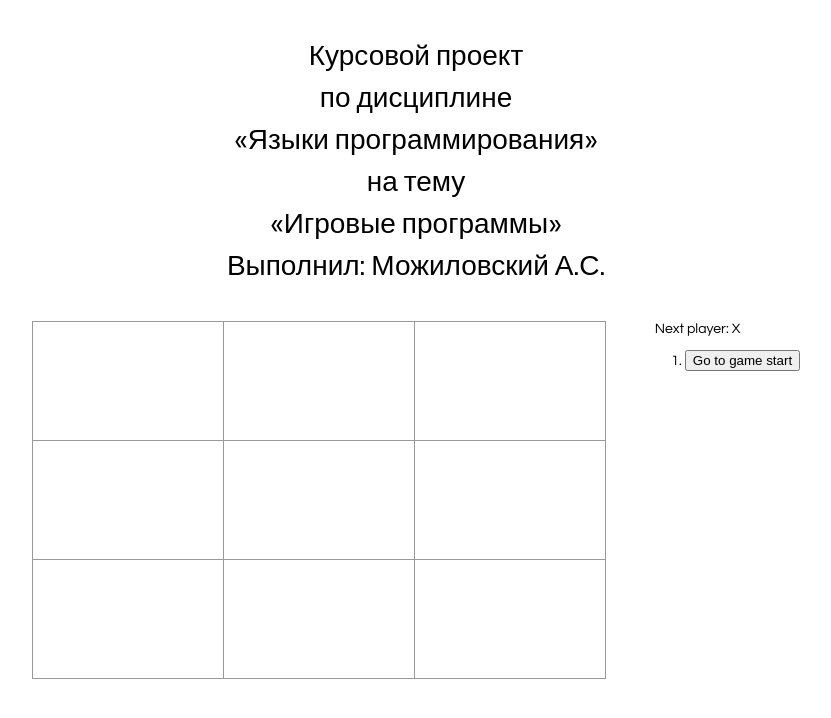
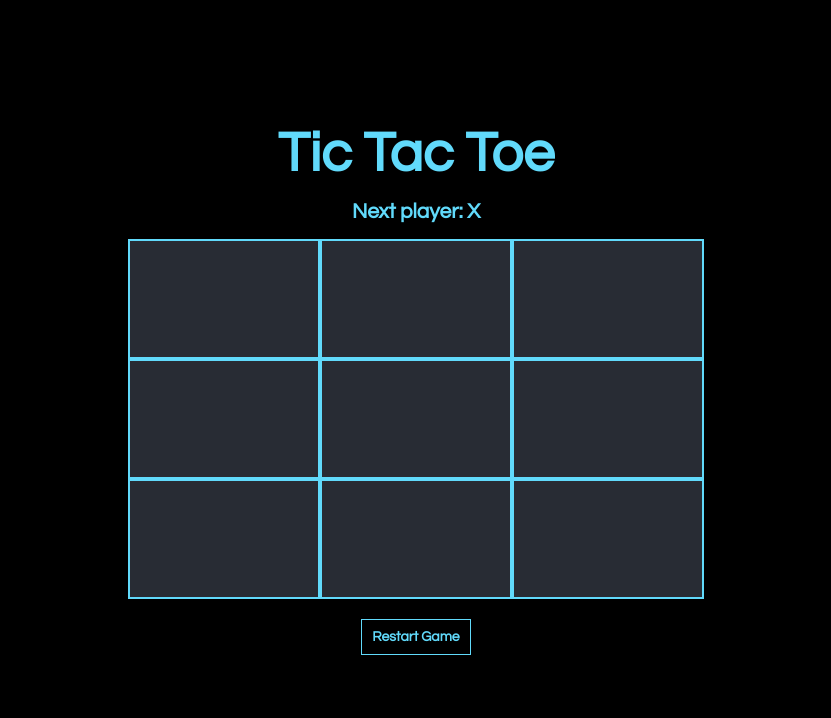
Before and after one commit to ironyhouse/react-ticTacToe, a React app: page / in a window 1280 px wide. Shown: the whole page, without its empty margins (224-1055 px from the left). Built offline with nearby package versions, Linux system fonts and the light colour scheme.

Commit message:
finished project

```diff
--- a/package.json
+++ b/package.json
@@ -7,6 +7,7 @@
     "@testing-library/jest-dom": "^4.2.4",
     "@testing-library/react": "^9.4.0",
     "@testing-library/user-event": "^7.2.1",
+    "bootstrap": "^4.4.1",
     "react": "^16.12.0",
     "react-dom": "^16.12.0",
     "react-scripts": "3.3.0"
--- a/public/index.html
+++ b/public/index.html
@@ -9,32 +9,12 @@
       name="description"
       content="Курсовой проект"
     />
-    <link rel="apple-touch-icon" href="%PUBLIC_URL%/logo192.png" />
-    <!--
-      manifest.json provides metadata used when your web app is installed on a
-      user's mobile device or desktop. See https://developers.google.com/web/fundamentals/web-app-manifest/
-    -->
-    <link rel="manifest" href="%PUBLIC_URL%/manifest.json" />
-    <!--
-      Notice the use of %PUBLIC_URL% in the tags above.
-      It will be replaced with the URL of the `public` folder during the build.
-      Only files inside the `public` folder can be referenced from the HTML.
-
-      Unlike "/favicon.ico" or "favicon.ico", "%PUBLIC_URL%/favicon.ico" will
-      work correctly both with client-side routing and a non-root public URL.
-      Learn how to configure a non-root public URL by running `npm run build`.
-    -->
-    <title>Крестики и нолики</title>
+    <title>Tic Tac Toe</title>
   </head>
   <body>
     <!-- Title -->
     <div class="title">
-      <div>Курсовой проект</div>
-      <div>по дисциплине</div>
-      <div>«Языки программирования»</div>
-      <div>на тему</div>
-      <div>«Игровые программы»</div>
-      <div>Выполнил: Можиловский А.С.</div>
+      <div>Tic Tac Toe</div>
     </div>
     <!-- Table -->
     <div id="root"></div>
--- a/src/index.css
+++ b/src/index.css
@@ -1,17 +1,28 @@
 body {
+  height: 100vh;
+  display: flex;
+  justify-content: center;
+  align-items: center;
+  flex-direction: column;
   font: 14px "Century Gothic", Futura, sans-serif;
-  margin: 0 auto;
-  min-width: 600px;
+  margin: auto;
+  background: black;
+  color: #61dafb;
+}
+#root {
+  display: flex;
+  justify-content: center;
 }
 
-/* Title */
+
+/*** Title ***/
 .title {
   text-align: center;
-  font-size: 28px;
-  margin: 5vh;
 }
 .title div {
-  margin: 10px 0;
+  font-size: 56px;
+  font-weight: bold;
+  margin: 0 auto;
 }
 .board-row:after {
   clear: both;
@@ -20,47 +31,77 @@ body {
 }
 
 
-/* Status bar */
-.status {
-  margin-bottom: 10px;
-}
-ol, ul {
-  padding-left: 30px;
-
-}
-#root {
-  display: flex;
-  justify-content: center;
-  margin: auto;
-}
-
-/* Table */
+/*** Table ***/
 .square {
-  height: 15vh;
-  width: 15vw;
-  background: #fff;
-  border: 1px solid #999;
+  background: #282c34;
+  border: 2px solid #61dafb;
+  color: gold;
   float: left;
-  font-size: 15vh;
+  font-size: 15vw;
   font-weight: bold;
   line-height: 34px;
-  margin-right: -1px;
-  margin-top: -1px;
+  /* margin-right: -1px;
+  margin-top: -1px; */
   padding: 0;
   text-align: center;
-
 }
 .square:focus {
   outline: none;
 }
-.kbd-navigation .square:focus {
+/* .kbd-navigation .square:focus {
   background: #ddd;
-}
+} */
 .game {
   display: flex;
-  flex-direction: row;
+  flex-direction: column;
 }
+
+
+/*** Info ***/
 .game-info {
-  margin-left: 50px;
+  display: flex;
+  flex-direction: column;
+  margin: 0 auto;
+}
+.game-moves {
+  display: flex;
+  justify-content: center;
+  background: none;
+  color: #61dafb;
+}
+/* Hide Moves*/
+.game-moves div:not(:first-child) {
+  display: none;
+}
 
+
+/*** Button Restart ***/
+.game-moves div div {
+  border: 1px solid #61dafb;
+  margin: 20px;
+  padding: 10px;
+  font-weight: bold;
 }
+.game-moves div div:hover {
+  cursor: pointer;
+  border: 1px solid gold;
+  transition: ease-in-out 0.3s;
+}
+
+
+
+/* Media*/
+@media (orientation: portrait) {
+  .square {
+    height: 15vh;
+    width: 20vw;
+    font-size: 15vw;
+  }
+}
+@media (orientation: landscape) {
+  .square {
+    height: 15vh;
+    width: 15vw;
+    font-size: 15vh;
+  }
+}
--- a/src/index.js
+++ b/src/index.js
@@ -2,7 +2,13 @@ import React from 'react';
 import ReactDOM from 'react-dom';
 import './index.css';
 
+
+/*
+    Компонент Square отображает одиночную кнопку <button>, а Board отображает 9 квадратов.
+    Компонент Game отображает Board со значениями чисел-заполнителей.
+*/
 function Square(props) {
+    /* Заполняет компонент Square значением, когда мы щелкаем по нему */
     return (
         <button className="square" onClick={props.onClick}>
         {props.value}
@@ -44,6 +50,7 @@ class Board extends React.Component {
 }
 
 class Game extends React.Component {
+    /* Заполняет массив значением null */
 constructor(props) {
     super(props);
     this.state = {
@@ -56,14 +63,16 @@ constructor(props) {
     xIsNext: true
     };
 }
-
+/* Игнорируем клики если кто-то выйграл или все квадраты заполнены */
 handleClick(i) {
+    /* Cоздает копию массива (вместо мутации) */
     const history = this.state.history.slice(0, this.state.stepNumber + 1);
     const current = history[history.length - 1];
     const squares = current.squares.slice();
     if (calculateWinner(squares) || squares[i]) {
     return;
     }
+    /* чередование «Х» и «О» */
     squares[i] = this.state.xIsNext ? "X" : "O";
     this.setState({
     history: history.concat([
@@ -75,7 +84,7 @@ handleClick(i) {
     xIsNext: !this.state.xIsNext
     });
 }
-
+/* Вернуться на орпеделенный ход */
 jumpTo(step) {
     this.setState({
     stepNumber: step,
@@ -85,48 +94,53 @@ jumpTo(step) {
 
 render() {
     const history = this.state.history;
+    /*  Отрисовывает ход */
     const current = history[this.state.stepNumber];
     const winner = calculateWinner(current.squares);
 
     const moves = history.map((step, move) => {
     const desc = move ?
         'Go to move #' + move :
-        'Go to game start';
+        'Restart Game';
     return (
-        <li key={move}>
-        <button onClick={() => this.jumpTo(move)}>{desc}</button>
-        </li>
-    );
+            <div key={move}>
+                <div onClick={() => this.jumpTo(move)}>{desc}</div>
+            </div>
+        );
     });
 
     let status;
     if (winner) {
+    /* Отображаем Победителя  */
     status = "Winner: " + winner;
     } else {
+    /* Отображаем какой игрок должен ходить  */
     status = "Next player: " + (this.state.xIsNext ? "X" : "O");
     }
 
     return (
     <div className="game">
+
+        <div className="game-info">
+            <h2>{status}</h2>
+        </div>
         <div className="game-board">
-        <Board
-            squares={current.squares}
-            onClick={i => this.handleClick(i)}
-        />
+            <Board
+                squares={current.squares}
+                onClick={i => this.handleClick(i)}
+            />
         </div>
-        <div className="game-info">
-        <div>{status}</div>
-        <ol>{moves}</ol>
-        </div>
+        <div  className="game-moves">{moves}</div>
+
     </div>
     );
 }
 }
 
 // ========================================
-
 ReactDOM.render(<Game />, document.getElementById("root"));
 
+/* Проверка победителя */
 function calculateWinner(squares) {
 const lines = [
     [0, 1, 2],
```
Also changed, not shown: 1 other file.
